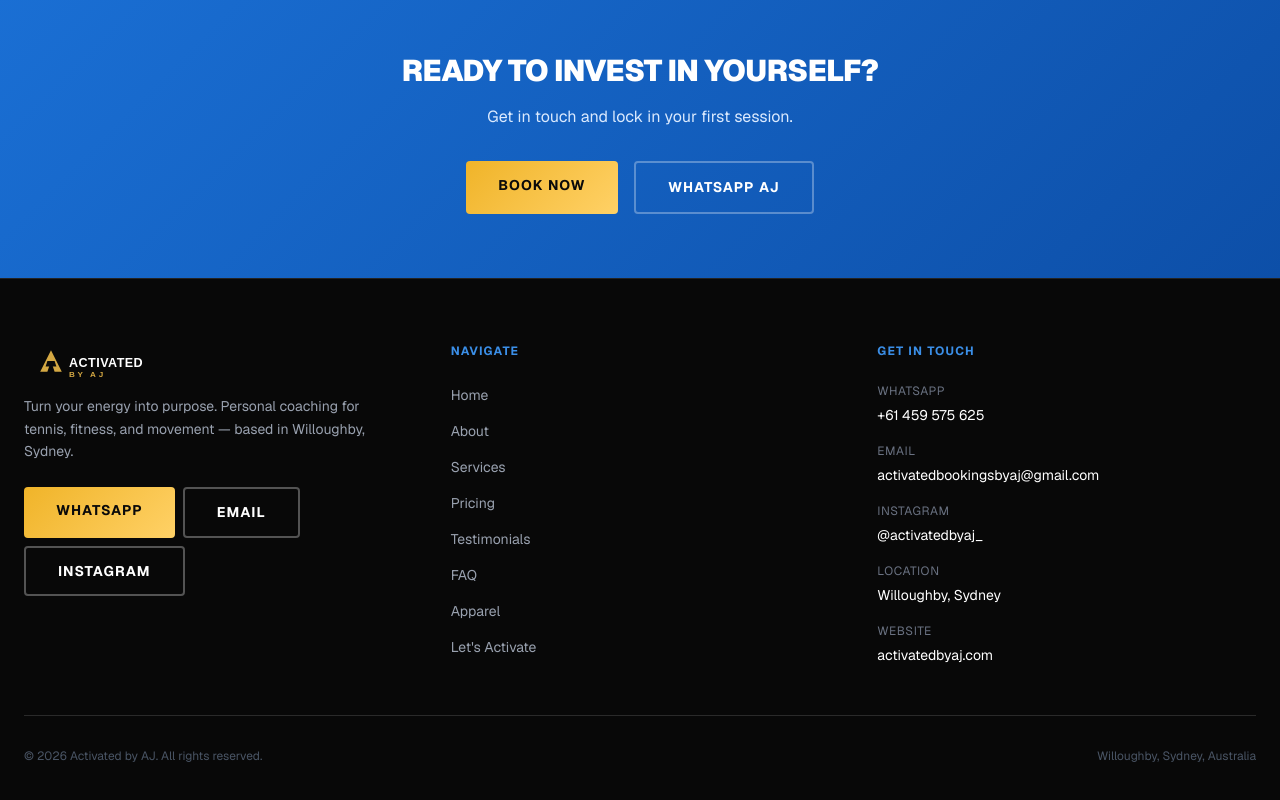
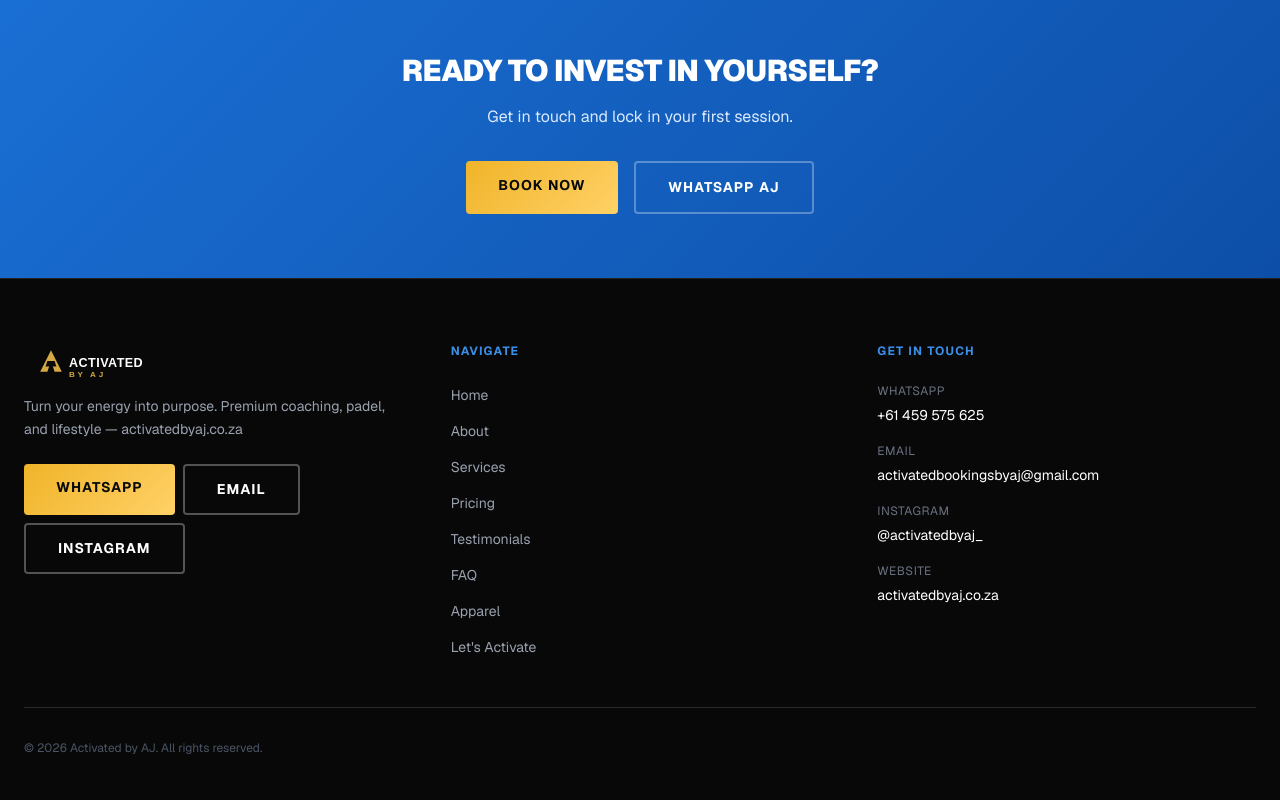
Before and after one commit to Antonie1234/activated-by-aj, a Next.js app: page /pricing in a window 1280 px wide. Shown: the part 2418-3218 px from the top of the page. Built offline with nearby package versions, Linux system fonts and the light colour scheme.

Commit message:
remove location refs, add SA domain

```diff
--- a/src/app/layout.tsx
+++ b/src/app/layout.tsx
@@ -11,7 +11,7 @@ const geist = Geist({
 });
 
 export const metadata: Metadata = {
-  title: "Activated by AJ | Personal Coaching – Sydney",
+  title: "Activated by AJ | Racquet Sport & Lifestyle",
   description:
     "Turn your energy into purpose. Tennis coaching, fitness & strength training, and movement & beach sports with AJ — based in Willoughby, Sydney.",
   keywords: [
--- a/src/app/page.tsx
+++ b/src/app/page.tsx
@@ -138,7 +138,7 @@ export default function Home() {
               className="w-1.5 h-1.5 rounded-full animate-pulse"
               style={{ background: 'var(--brand-gold)' }}
             />
-            Personal Coaching · Sydney
+            Racquet Sport · Lifestyle · Performance
           </div>
 
           <h1
@@ -167,7 +167,7 @@ export default function Home() {
             {[
               { stat: '5+', label: 'Sports Coached' },
               { stat: '10+', label: 'Five-Star Reviews' },
-              { stat: 'Based in', label: 'Sydney' },
+              { stat: 'Global', label: 'Network' },
               { stat: 'All Levels', label: 'Welcome' },
             ].map((item) => (
               <div key={item.label}>
@@ -360,7 +360,7 @@ export default function Home() {
             READY TO GET ACTIVATED?
           </h2>
           <p className="text-blue-100 mb-8 text-lg">
-            Book your first session today — Willoughby, Sydney.
+            Book your first session today.
           </p>
           <div className="flex flex-col sm:flex-row gap-4 justify-center">
             <Link href="/contact" className="btn-gold">
--- a/src/components/Footer.tsx
+++ b/src/components/Footer.tsx
@@ -31,8 +31,7 @@ export default function Footer() {
               <AJLogo height={36} />
             </div>
             <p className="text-gray-400 text-sm leading-relaxed">
-              Turn your energy into purpose. Personal coaching for tennis, fitness,
-              and movement — based in Willoughby, Sydney.
+              Turn your energy into purpose. Premium coaching, padel, and lifestyle — activatedbyaj.co.za
             </p>
             <div className="mt-6 flex flex-col gap-2 sm:flex-row sm:flex-wrap">
               <a
@@ -123,18 +122,14 @@ export default function Footer() {
                 </a>
               </li>
               <li>
-                <p className="text-xs text-gray-500 uppercase tracking-wider mb-1">Location</p>
-                <span className="text-white text-sm">Willoughby, Sydney</span>
-              </li>
-              <li>
                 <p className="text-xs text-gray-500 uppercase tracking-wider mb-1">Website</p>
                 <a
-                  href="https://activatedbyaj.com"
+                  href="https://activatedbyaj.co.za"
                   className="text-white text-sm hover:opacity-80 transition-opacity"
                   target="_blank"
                   rel="noopener noreferrer"
                 >
-                  activatedbyaj.com
+                  activatedbyaj.co.za
                 </a>
               </li>
             </ul>
@@ -147,7 +142,6 @@ export default function Footer() {
           style={{ borderTop: '1px solid var(--border)' }}
         >
           <p>© {new Date().getFullYear()} Activated by AJ. All rights reserved.</p>
-          <p>Willoughby, Sydney, Australia</p>
         </div>
       </div>
     </footer>
```
